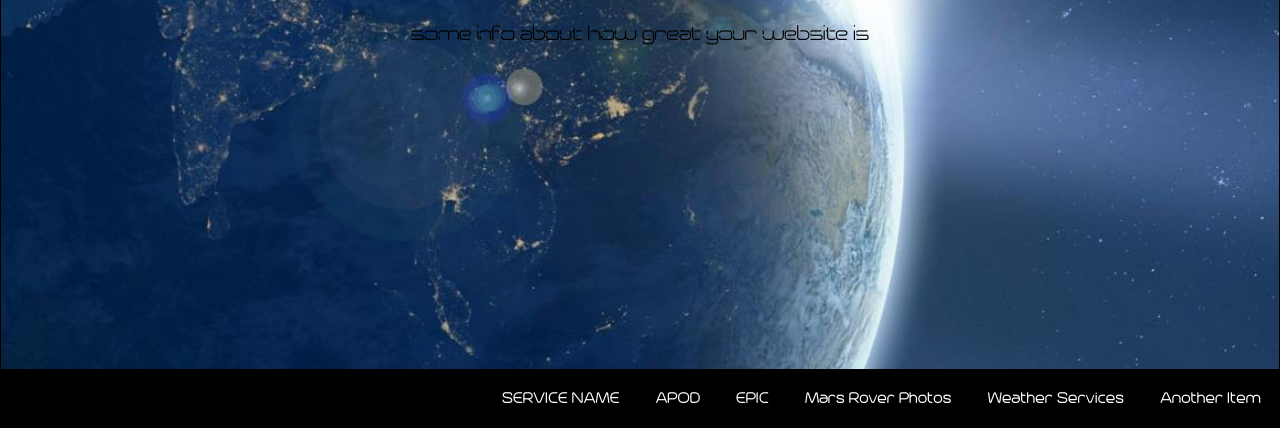
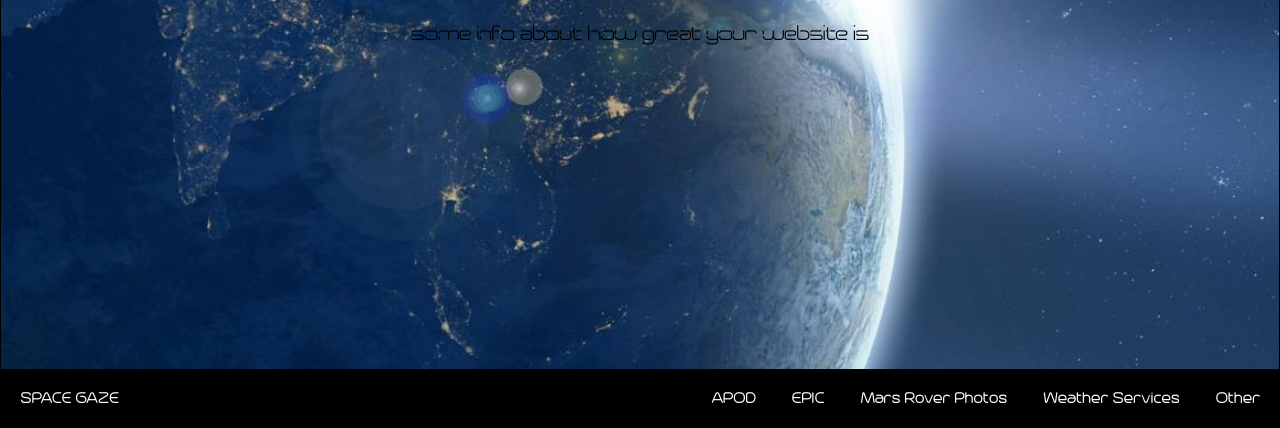
Before and after one commit to MallonsoFrey/NASA-App, a website built with Vite: page index.html in a window 1280 px wide. Shown: the part 372-800 px from the top of the page. Built offline with nearby package versions, Linux system fonts and the light colour scheme.

Commit message:
name change, header layout fixed

```diff
--- a/index.html
+++ b/index.html
@@ -11,34 +11,34 @@
       <header class="header">
         <nav class="header__nav">
           <ul class="header__nav__list">
-            <li>
-              <a class="header__nav__list-item service" href="#">
-              SERVICE NAME
+            <li class="header__nav__list-item service">
+              <a href="#">
+              SPACE GAZE
               </a>
             </li>
-            <li>
-              <a class="header__nav__list-item apod" href="#">
+            <li class="header__nav__list-item apod" >
+              <a href="#">
               APOD
               </a>
             </li>
-            <li>
-              <a class="header__nav__list-item epic" href="#">
+            <li class="header__nav__list-item epic">
+              <a href="#">
               EPIC
               </a>
             </li>
-            <li>
-              <a class="header__nav__list-item rovers" href="#">
+            <li class="header__nav__list-item rovers">
+              <a href="#">
               Mars Rover Photos
               </a>
             </li>
-            <li>
-              <a class="header__nav__list-item weather" href="#">
+            <li class="header__nav__list-item weather">
+              <a href="#">
               Weather Services
               </a>
             </li>
-            <li>
-              <a class="header__nav__list-item item" href="#">
-              Another Item
+            <li class="header__nav__list-item other">
+              <a href="#">
+              Other
               </a>
             </li>
           </ul>
@@ -46,7 +46,7 @@
       </header>
       <main class="main">
         <div class="main__content">
-          <h1 class="main__content-heading">SERVICE NAME</h1>
+          <h1 class="main__content-heading">SPACE GAZE</h1>
           <p class="main__content-paragraph">some info about how great your website is</p>
         </div>
       </main>
--- a/style.scss
+++ b/style.scss
@@ -49,7 +49,6 @@ img {
     &__nav {
 
         &__list {
-            list-style: none;
             display: flex;
             width: 100%;
             justify-content: flex-end;
@@ -61,6 +60,14 @@ img {
 
             &-item {
                 padding: 0 1em;
+
+                &.service {
+                    margin-right: auto;
+                }
+            }
+
+            a {
+                list-style: none;
                 text-decoration: none;
                 color: white;
             }
```
